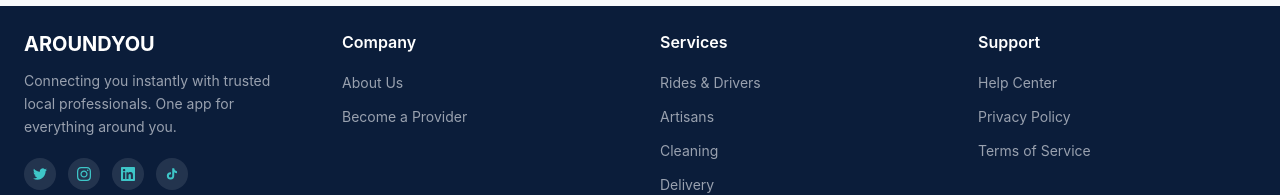
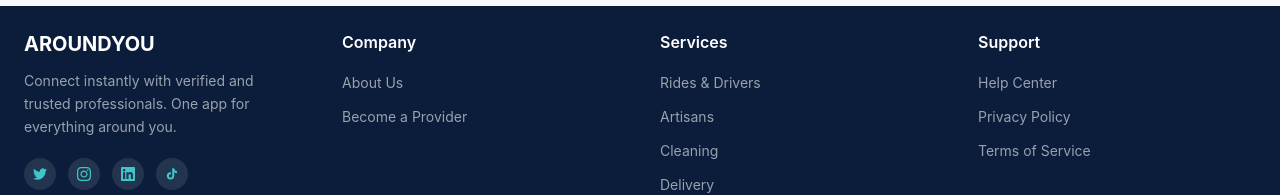
Before and after one commit to Around-You-Org/around_you_website, a React (Vite) app: page / in a window 1280 px wide. Shown: the part 4420-4615 px from the top of the page. Built offline with nearby package versions, Linux system fonts and the light colour scheme.

Commit message:
Update Footer.jsx

```diff
--- a/src/components/Footer.jsx
+++ b/src/components/Footer.jsx
@@ -9,7 +9,7 @@ function Footer() {
           <div>
             <h3 className="text-xl font-bold text-white mb-3">AROUND<span className="text-teal">YOU</span></h3>
             <p className="text-sm text-gray-400 leading-relaxed">
-              Connecting you instantly with trusted local professionals. One app for everything around you.
+              Connect instantly with verified and trusted professionals. One app for everything around you.
             </p>
             <div className="flex gap-3 mt-5">
               {[
```
